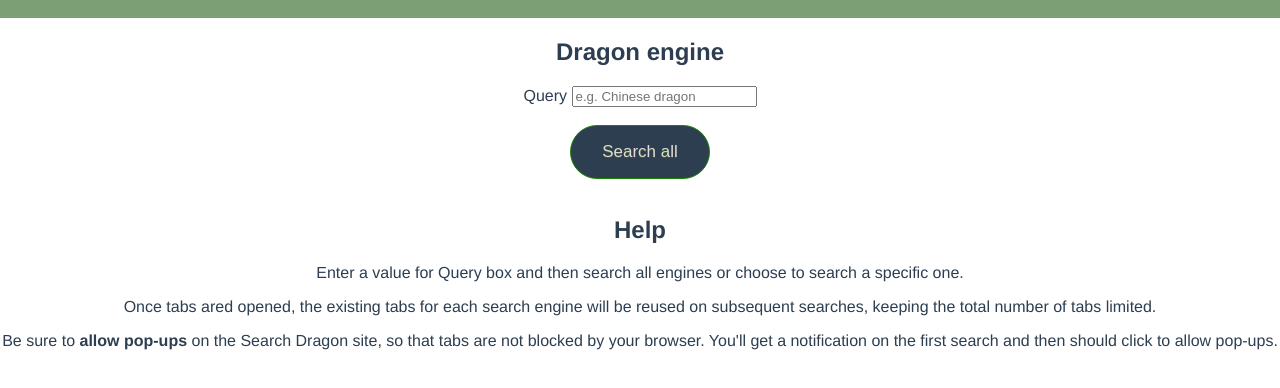
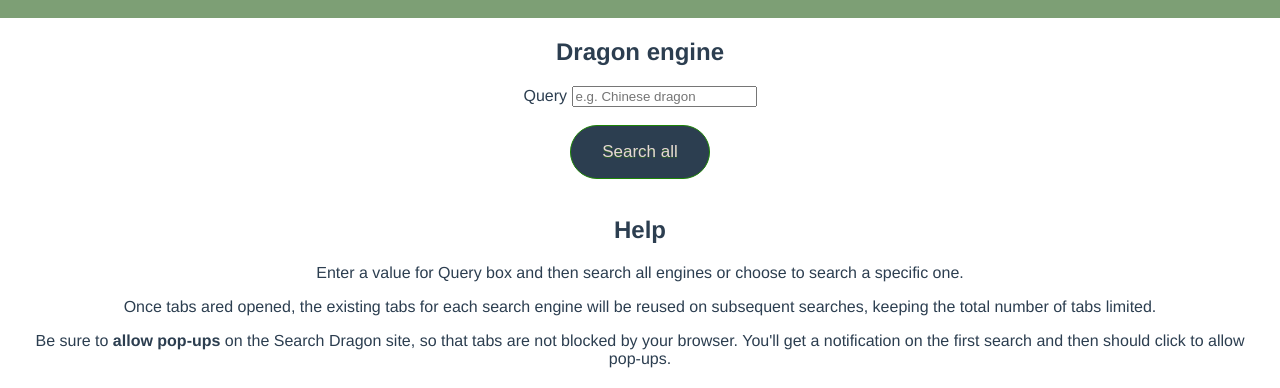
Before and after one commit to MichaelCurrin/search-dragon, a plain HTML site: page index.html in a window 1280 px wide. Shown: the part 606-994 px from the top of the page. Before the commit the page ends 972 px from the top, so only its background shows below. Drawn offline with nearby package versions, Linux system fonts and the light colour scheme.

Commit message:
Update styles.css

```diff
--- a/styles.css
+++ b/styles.css
@@ -18,6 +18,10 @@ header {
 
 #logo {
   margin-top: 50px;
+}
+
+#app {
+  margin: 20px;
 }
 
 #search-button {
```
